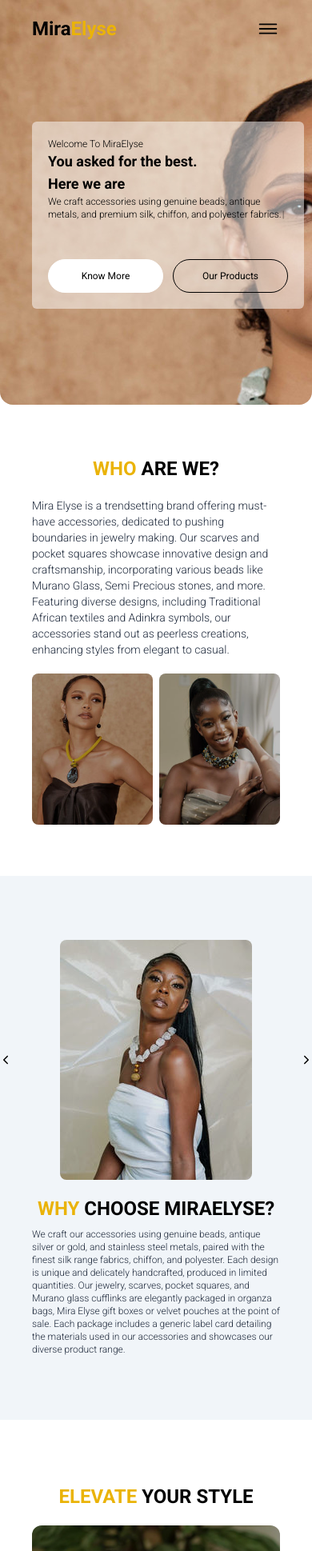
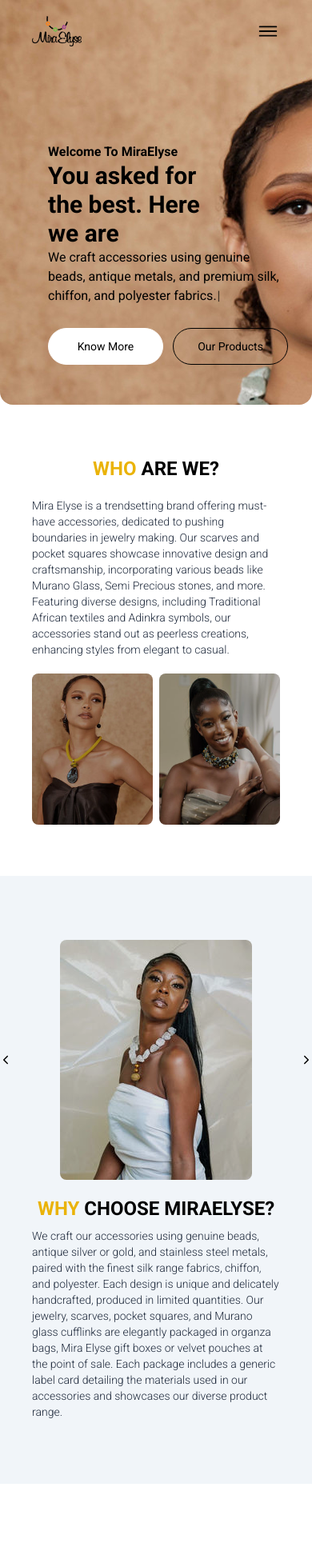
Before and after one commit to kkopoku/miraelyse, a Next.js app: page / in a window 390 px wide. Shown: the top 1939 px of the page at 80% size. Built offline with nearby package versions, Linux system fonts and the light colour scheme.

Commit message:
added logo and other minor changes

```diff
--- a/app/page.js
+++ b/app/page.js
@@ -57,16 +57,16 @@
       <div className="flex flex-col bg-[url('/images/homepage-one-banner.jpg')] h-[60vh] lg:h-[90vh] items-start gap-20 lg:gap-32 rounded-b-2xl">
         <TopNavigation />
 
-        <div className="flex flex-col bg-white bg-opacity-50 lg:p-20 p-5 rounded-md lg:w-1/2 lg:mx-24 mx-10">
-          <div className="text-xs lg:text-base font-light lg:font-semibold">
+        <div className="flex flex-col bg-transparent bg-opacity-50 lg:p-20 p-5 rounded-md lg:w-1/2 lg:mx-24 mx-10">
+          <div className="text-base lg:text-base font-semibold">
             Welcome To MiraElyse
           </div>
 
-          <div className="lg:text-5xl text-lg font-extrabold w-2/3">
+          <div className="lg:text-5xl text-3xl font-extrabold w-2/3">
             You asked for the best. Here we are
           </div>
 
-          <div className="flex lg:text-base text-xs font-light lg:font-medium h-20">
+          <div className="flex text-base font-medium min-h-[100px]">
             <Typewriter
               options={{
                 strings: typingText,
@@ -82,7 +82,7 @@
               onClick={() => {
                 scrollToSection(why);
               }}
-              className="border border-white bg-white rounded-full lg:text-base text-xs w-36 py-3 hover:scale-110 transition-all"
+              className="border border-white bg-white rounded-full lg:text-base text-sm w-36 py-3 hover:scale-110 transition-all"
             >
               Know More
             </button>
@@ -90,7 +90,7 @@
               onClick={() => {
                 router.push("/products");
               }}
-              className="border border-black rounded-full lg:text-base text-xs w-36 py-3 hover:scale-110 transition-all"
+              className="border border-black rounded-full lg:text-base text-sm w-36 py-3 hover:scale-110 transition-all"
             >
               Our Products
             </button>
@@ -136,23 +136,19 @@
         </div>
       </div>
 
-      {/* Slider div*/}
-      <div
-        ref={why}
-        className="grid lg:grid-cols-2 bg-slate-100 py-20 lg:py-32 items-center text-black"
-      >
+      {/* Why Choose MiraElyse */}
+      <div ref={why} className="grid lg:grid-cols-2 bg-slate-100 py-20 lg:py-32 items-center text-black">
+
         <div data-aos="fade-down">
           <SlideShow />
         </div>
-        <div
-          data-aos="fade-down"
-          className="flex flex-col gap-2 lg:gap-5 lg:pb-0 pt-5"
-        >
+
+        <div data-aos="fade-down" className="flex flex-col gap-2 lg:gap-5 lg:pb-0 pt-5">
           <div className="flex flex-row text-2xl lg:text-4xl font-bold text-yellow-500 px-10 justify-center lg:justify-start">
             <p>WHY</p>
             <p className="text-black">{"\u00a0"}CHOOSE MIRAELYSE?</p>
           </div>
-          <div className="flex flex-row text-xs lg:text-base text-slate-800 font-light px-10 lg:pr-24">
+          <div className="flex flex-row text-sm lg:text-base text-slate-800 font-light px-10 lg:pr-24">
             We craft our accessories using genuine beads, antique silver or
             gold, and stainless steel metals, paired with the finest silk range
             fabrics, chiffon, and polyester. Each design is unique and
@@ -164,6 +160,7 @@
             diverse product range.
           </div>
         </div>
+
       </div>
 
       {/* Elevate your style*/}
--- a/app/products/page.js
+++ b/app/products/page.js
@@ -42,16 +42,16 @@
       <div className="flex flex-col bg-[url('/images/photo07.jpg')] bg-cover h-[60vh] lg:h-[90vh] items-start gap-20 lg:gap-32 rounded-b-2xl">
         <TopNavigation />
 
-        <div className="flex flex-col bg-white bg-opacity-50 lg:p-20 p-5 rounded-md lg:w-1/2 lg:mx-24 mx-10">
-          <div className="text-xs lg:text-base font-light lg:font-semibold">
+        <div className="flex flex-col bg-transparent bg-opacity-50 lg:p-20 p-5 rounded-md lg:w-1/2 lg:mx-24 mx-10">
+          <div className="text-base lg:text-base font-semibold">
             Welcome To Our Products Catalog
           </div>
 
-          <div className="lg:text-5xl text-lg font-extrabold w-2/3">
+          <div className="lg:text-5xl text-3xl font-extrabold">
             Quality African Products
           </div>
 
-          <div className="flex lg:text-base text-xs font-light lg:font-medium py-3">
+          <div className="flex text-base font-medium py-3">
             Browse from our various categories
           </div>
 
@@ -60,7 +60,7 @@
               onClick={() => {
                 scrollToSection(necklacesRef);
               }}
-              className="border border-black bg-transparent rounded-xl lg:text-base text-xs px-4 py-2 lg:py-3 hover:scale-110 transition-all"
+              className="border border-black bg-transparent rounded-full lg:text-base text-sm px-4 py-2 lg:py-3 hover:scale-110 transition-all"
             >
               Browse Catalog
             </button>
--- a/components/Logo.jsx
+++ b/components/Logo.jsx
@@ -1,11 +1,15 @@
+'use client'
 import Link from "next/link";
+import Image from "next/image";
 
 export default function Logo() {
   return (
-    <Link href='/'>
-      <div className="flex flex-row text-2xl font-semibold">
+    <Link href="/">
+      {/* <div className="flex flex-row text-2xl font-semibold">
         <p>Mira</p>
         <p className="text-yellow-500">Elyse</p>
-      </div></Link>
+      </div> */}
+      <Image src='/images/ME-logo.png' alt='ME-logo' width={100} height={100} />
+    </Link>
   );
 }
```
Also changed, not shown: public/images/ME-logo-white.png (added), public/images/ME-logo.png (added).
